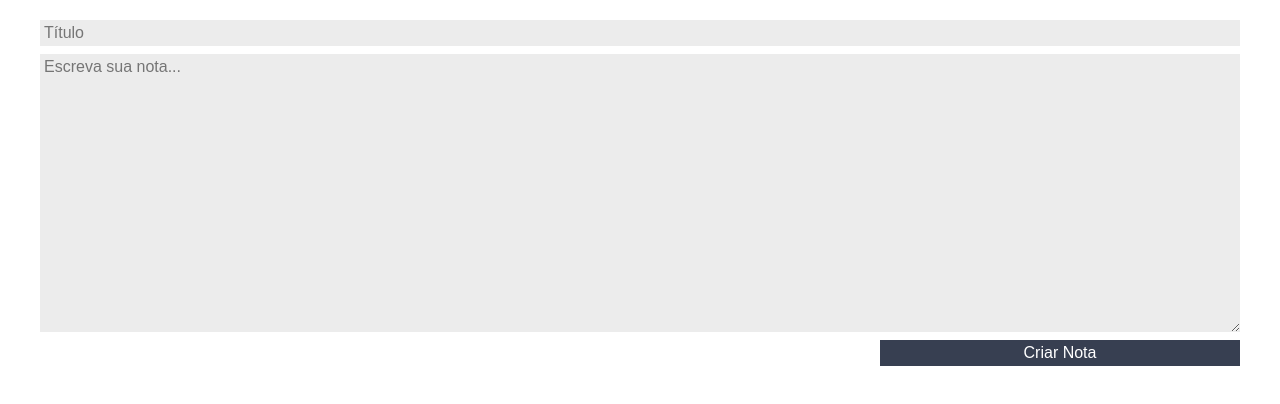
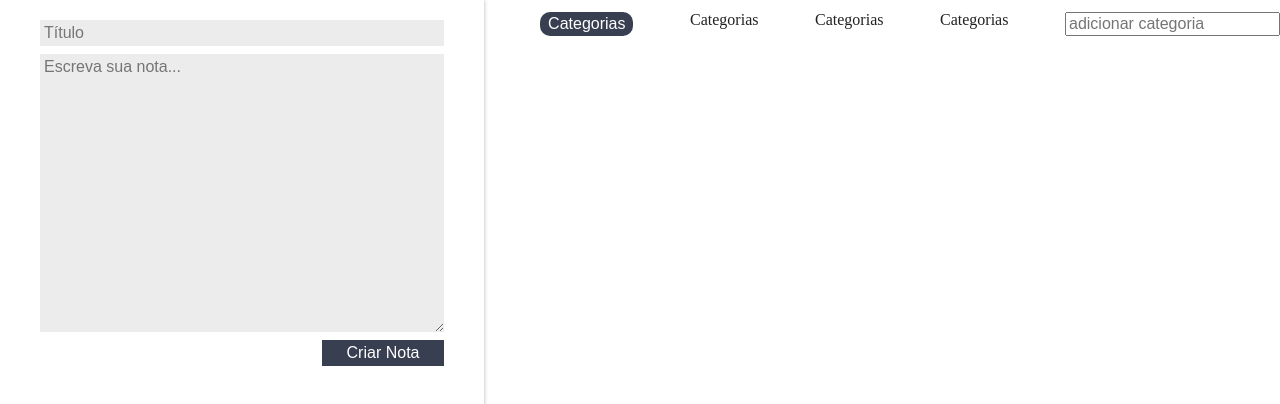
Before and after one commit to L-Goncalves/ceep, a React (Create React App) app: page / in a window 1280 px wide. Shown: the top 404 px of the page. Built offline with nearby package versions, Linux system fonts and the light colour scheme.

Commit message:
Adding Styles

```diff
--- a/src/App.js
+++ b/src/App.js
@@ -3,6 +3,7 @@ import ListaDeNotas from "./components/ListaDeNotas/ListaDeNotas";
 import  FormularioCadastro  from "./components/FormularioCadastro/FormularioCadastro";
 import "./assets/App.css";
 import './assets/index.css';
+import ListaDeCategorias from "./components/ListaDeCategorias";
 class App extends Component {
 
   constructor(){
@@ -37,9 +38,16 @@ class App extends Component {
 
   render() {
     return (
-      <section>
+      <section className="conteudo">
         <FormularioCadastro createNote={this.createNote.bind(this)}/>
-        <ListaDeNotas apagarNota={this.apagarNota.bind(this)} notas={this.state.notas}/>
+        <main className="conteudo-principal">
+          <ListaDeCategorias/>
+        <ListaDeNotas
+          apagarNota={this.apagarNota.bind(this)}
+          notas={this.state.notas}/>
+        </main>
+
+
       </section>
     );
   }
--- a/src/assets/App.css
+++ b/src/assets/App.css
@@ -1,6 +1,4 @@
-.conteudo {
-    display: flex;
-  }
+
 
   :root {
     --primaria: #58a4b0;
@@ -9,3 +7,20 @@
     --fundo: #ffffff;
     --fundo-detalhes: #ececec;
   }
+
+
+
+  .conteudo {
+    display: flex;
+  }
+
+  .conteudo-principal{
+    flex-grow: 3;
+  }
+  :root {
+    --primaria: #58a4b0;
+    --secundaria: #373f51;
+    --secundaria-ativa: #cccccc;
+    --fundo: #ffffff;
+    --fundo-detalhes: #ececec;
+  }
--- a/src/components/CardNota/estilo.css
+++ b/src/components/CardNota/estilo.css
@@ -1,5 +1,3 @@
-
-
 .card-nota {
   display: flex;
   flex-direction: column;
--- /dev/null
+++ b/src/components/ListaDeCategorias/ListaDeCategorias.jsx
@@ -0,0 +1,26 @@
+import React, {Component} from 'react';
+import './estilo.css'
+class ListaDeCategorias extends Component{
+    constructor(){
+        super()
+    }
+
+    _eventoHandleInput(e){
+        console.log(e.key)
+    }
+
+    render(){
+        return(
+            <section className="lista-categorias">
+            <ul className="lista-categorias_lista" >
+                <li className="lista-categorias_item">Categorias</li>
+                <li>Categorias</li>
+                <li>Categorias</li>
+                <li>Categorias</li>
+            </ul>
+            <input type="text" placeholder="adicionar categoria" onKeyUp={this._eventoHandleInput.bind(this)}/>
+            </section>
+        )
+    }
+}
+export default ListaDeCategorias;
--- /dev/null
+++ b/src/components/ListaDeCategorias/estilo.css
@@ -0,0 +1,21 @@
+.lista-categorias{
+    display: flex;
+    flex-direction: row;
+    margin-top: 12px;
+}
+.lista-categorias_lista{
+    flex: 1;
+    display: flex;
+    flex-direction: row;
+    justify-content: space-evenly;
+}
+.lista-categorias_item{
+    background-color: var(--secundaria);
+    color: white;
+    padding: 4px 8px;
+    border-radius: 10px;
+    font-family: Arial, Helvetica, sans-serif;
+}
+.lista-categorias_input{
+    margin-right: 20px;
+}
--- /dev/null
+++ b/src/components/ListaDeCategorias/index.js
@@ -0,0 +1,3 @@
+import ListaDeCategorias from './ListaDeCategorias'
+
+export default ListaDeCategorias;
--- a/src/components/ListaDeNotas/estilo.css
+++ b/src/components/ListaDeNotas/estilo.css
@@ -10,6 +10,6 @@
 .lista-notas_item {
   margin: 12px;
   max-width: 240px;
-    max-height: 401px;
+  max-height: 400px;
   display: inline;
 }
```
Lines whose indentation alone changed are shown as unchanged.
